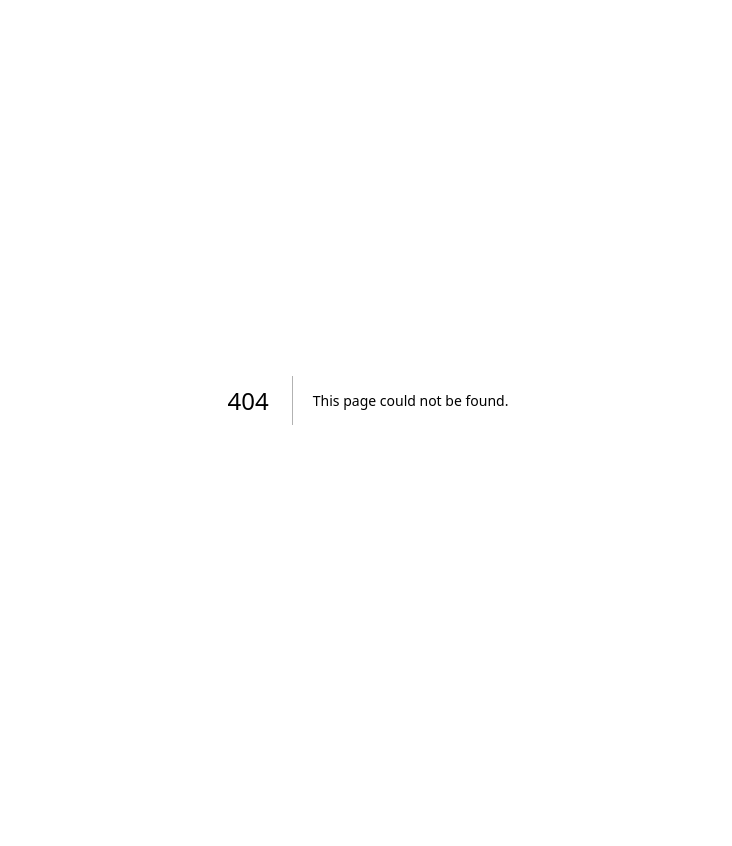
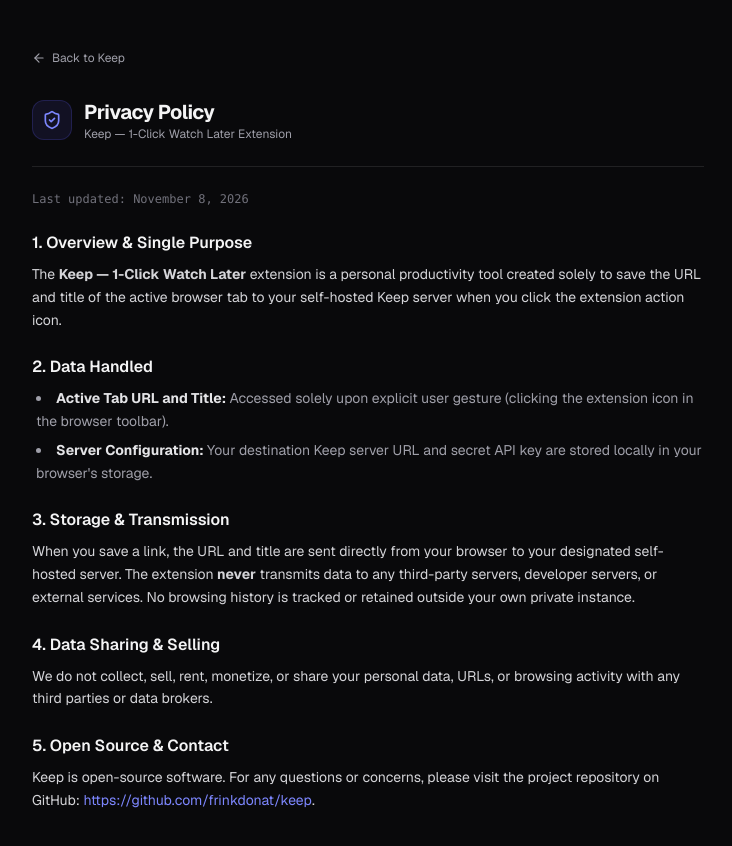
Before and after one commit to frinkdonat/keep, a Next.js app: page /privacy in a window 1280 px wide. Before the commit this address had no page. Shown: the top 846 px of the page, without its empty margins (272-1004 px from the left). Before the commit the page ends 800 px from the top, so only its background shows below. Built offline with nearby package versions, Linux system fonts and the light colour scheme.

Commit message:
Add official Privacy Policy for Chrome Web Store compliance

```diff
--- /dev/null
+++ b/src/app/privacy/page.tsx
@@ -0,0 +1,87 @@
+import type { Metadata } from 'next';
+import Link from 'next/link';
+import { ArrowLeft, ShieldCheck } from 'lucide-react';
+
+export const metadata: Metadata = {
+  title: 'Privacy Policy — Keep',
+  description: 'Privacy policy for Keep and the Keep Chrome extension.',
+};
+
+export default function PrivacyPage() {
+  return (
+    <div className="min-h-screen bg-[#09090b] text-zinc-100 flex flex-col selection:bg-indigo-500/20 px-4 py-12 sm:px-6">
+      <div className="mx-auto max-w-2xl w-full">
+        <Link
+          href="/"
+          className="inline-flex items-center gap-1.5 text-xs text-zinc-400 hover:text-zinc-200 transition mb-8 cursor-pointer"
+        >
+          <ArrowLeft className="h-3.5 w-3.5" />
+          <span>Back to Keep</span>
+        </Link>
+
+        <div className="flex items-center gap-3 mb-6">
+          <div className="flex h-10 w-10 items-center justify-center rounded-xl bg-indigo-500/10 text-indigo-400 border border-indigo-500/20">
+            <ShieldCheck className="h-5 w-5" />
+          </div>
+          <div>
+            <h1 className="text-xl font-bold tracking-tight text-zinc-100">Privacy Policy</h1>
+            <p className="text-xs text-zinc-400">Keep — 1-Click Watch Later Extension</p>
+          </div>
+        </div>
+
+        <div className="prose prose-invert prose-sm max-w-none space-y-6 text-zinc-300 text-sm leading-relaxed border-t border-zinc-800/80 pt-6">
+          <p className="text-xs text-zinc-500 font-mono">Last updated: November 8, 2026</p>
+
+          <section>
+            <h2 className="text-base font-semibold text-zinc-100 mb-2">1. Overview & Single Purpose</h2>
+            <p>
+              The <strong>Keep — 1-Click Watch Later</strong> extension is a personal productivity tool created solely to save the URL and title of the active browser tab to your self-hosted Keep server when you click the extension action icon.
+            </p>
+          </section>
+
+          <section>
+            <h2 className="text-base font-semibold text-zinc-100 mb-2">2. Data Handled</h2>
+            <ul className="list-disc list-inside space-y-1.5 text-zinc-400 pl-1">
+              <li>
+                <strong className="text-zinc-200">Active Tab URL and Title:</strong> Accessed solely upon explicit user gesture (clicking the extension icon in the browser toolbar).
+              </li>
+              <li>
+                <strong className="text-zinc-200">Server Configuration:</strong> Your destination Keep server URL and secret API key are stored locally in your browser&apos;s storage.
+              </li>
+            </ul>
+          </section>
+
+          <section>
+            <h2 className="text-base font-semibold text-zinc-100 mb-2">3. Storage & Transmission</h2>
+            <p>
+              When you save a link, the URL and title are sent directly from your browser to your designated self-hosted server.
+              The extension <strong>never</strong> transmits data to any third-party servers, developer servers, or external services. No browsing history is tracked or retained outside your own private instance.
+            </p>
+          </section>
+
+          <section>
+            <h2 className="text-base font-semibold text-zinc-100 mb-2">4. Data Sharing & Selling</h2>
+            <p>
+              We do not collect, sell, rent, monetize, or share your personal data, URLs, or browsing activity with any third parties or data brokers.
+            </p>
+          </section>
+
+          <section>
+            <h2 className="text-base font-semibold text-zinc-100 mb-2">5. Open Source & Contact</h2>
+            <p>
+              Keep is open-source software. For any questions or concerns, please visit the project repository on GitHub:{' '}
+              <a
+                href="https://github.com/frinkdonat/keep"
+                target="_blank"
+                rel="noopener noreferrer"
+                className="text-indigo-400 hover:underline"
+              >
+                https://github.com/frinkdonat/keep
+              </a>.
+            </p>
+          </section>
+        </div>
+      </div>
+    </div>
+  );
+}
```
Also changed, not shown: 1 other file (tests, documents, lock files or other folders).
